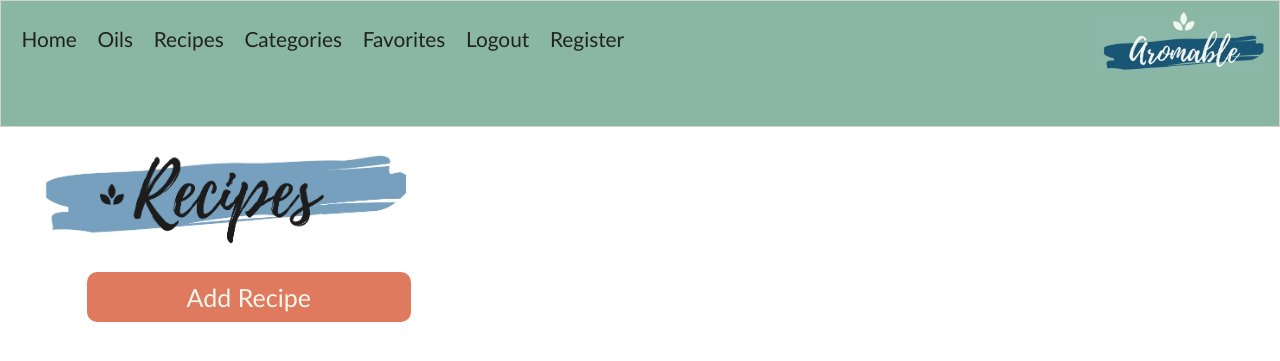
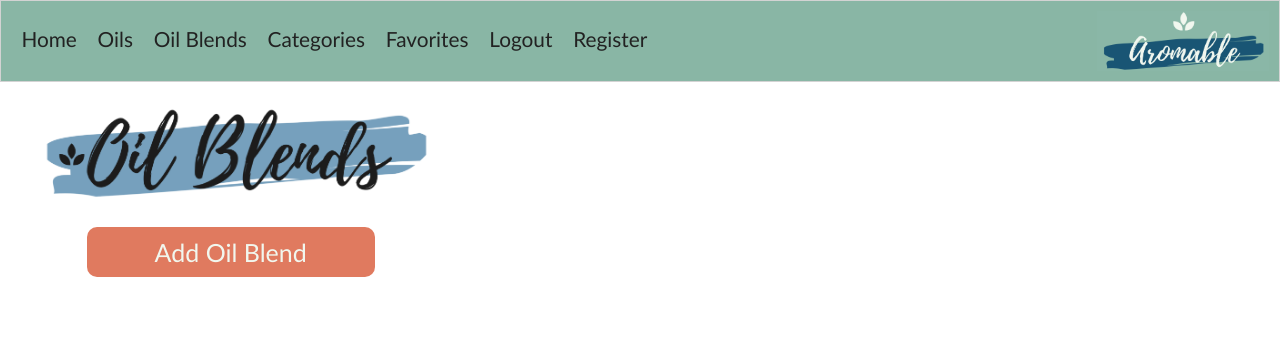
Before and after one commit to kgalleg/Aromable, a Django app: page /recipes/ in a window 1280 px wide. Shown: the top 361 px of the page. Run offline with Django 3.2, Linux system fonts and the light colour scheme; the visitor is signed in with stand-in values (Sample User, id 1); data that the repository does not hold is empty; some libraries are stand-ins or nearby versions.

Commit message:
changed recipes to oil blend

```diff
--- a/aromableapp/static/styles/recipelist.css
+++ b/aromableapp/static/styles/recipelist.css
@@ -3,8 +3,8 @@
     background: #e07a5f;
     border-radius: 10px;
     font-size: 25px;
-    /* margin: 20px; */
-    padding: 10px 100px;
+    margin: 20px;
+    padding: 10px 68px;
     margin-left: 45px;
 
 }
@@ -26,6 +26,6 @@ ol {
     padding-top: 50px;
 }
 
-li {
+/* li {
     height: 80px;
-}
+} */
--- a/aromableapp/templates/home.html
+++ b/aromableapp/templates/home.html
@@ -19,8 +19,8 @@ margin-right: auto;"  >
 <a class="btn btn-secondary home space" href="{% url 'aromableapp:ingredient_form' %}">Add Oil</a>
 <a class="btn btn-secondary home space" href="{% url 'aromableapp:ingredients' %}">View Oil Inventory</a>
 <a class="btn btn-secondary home space" href="{% url 'aromableapp:category_form' %}">Add Category</a>
-<a class="btn btn-secondary home space" href="{% url 'aromableapp:recipes' %}">View Recipes</a>
-<a class="btn btn-secondary home space" href="{% url 'aromableapp:recipe_form' %}">Add Recipe</a>
+<a class="btn btn-secondary home space" href="{% url 'aromableapp:recipes' %}">View Oil Blends</a>
+<a class="btn btn-secondary home space" href="{% url 'aromableapp:recipe_form' %}">Add Oil Blend</a>
 <a class="btn btn-secondary home space" href="{% url 'aromableapp:favorites' %}">View My Favorites</a>
 
 {% endblock content %}
--- a/aromableapp/templates/recipes/form.html
+++ b/aromableapp/templates/recipes/form.html
@@ -27,11 +27,11 @@ margin-right: auto;"  >
     <div class="form-group insideformdiv">
     <fieldset>
       <label for="name"> </label>
-      <input class="form-control" id="name" type="text" name="name" placeholder="Name of Recipe" value="{{ recipe.name }}" />
+      <input class="form-control" id="name" type="text" name="name" placeholder="Oil Blend Name" value="{{ recipe.name }}" />
     </fieldset>
     <fieldset>
       <label for="notes"></label>
-      <input class="form-control" id="notes" type="text" name="notes" placeholder="Recipe Notes" value="{{ recipe.notes }}" />
+      <input class="form-control" id="notes" type="text" name="notes" placeholder="Oil Blend Notes" value="{{ recipe.notes }}" />
     </fieldset>
     <fieldset>
       <label for="exampleSelect1 category">Category </label>
--- a/aromableapp/templates/recipes/list.html
+++ b/aromableapp/templates/recipes/list.html
@@ -20,7 +20,7 @@ margin-right: auto;"  >
     <!-- <h1>Recipes</h1> -->
 <br>
 <div class="addrecipediv"></div>
-    <a class="addrecipe" href="{% url 'aromableapp:recipe_form' %}">Add Recipe</a>
+    <a class="addrecipe" href="{% url 'aromableapp:recipe_form' %}">Add Oil Blend</a>
 
     <ol>
     {% for recipe in all_recipes %}
--- a/aromableapp/templates/shared/base.html
+++ b/aromableapp/templates/shared/base.html
@@ -35,7 +35,7 @@
         <ol class="navList">
             <li class="navList__route navbarspace"><a class="links" href="{% url 'aromableapp:home' %}">Home</a></li>
             <li class="navList__route navbarspace"><a class="links" href="{% url 'aromableapp:ingredients' %}">Oils</a></li>
-            <li class="navList__route navbarspace"><a class="links" href="{% url 'aromableapp:recipes' %}">Recipes</a></li>
+            <li class="navList__route navbarspace"><a class="links" href="{% url 'aromableapp:recipes' %}">Oil Blends</a></li>
             <li class="navList__route navbarspace"><a class="links" href="{% url 'aromableapp:categories' %}">Categories</a></li>
             <li class="navList__route navbarspace"><a class="links" href="{% url 'aromableapp:favorites' %}">Favorites</a></li>
             <li class="navList__route navbarspace"><a class="links" href="{% url 'aromableapp:logout' %}">Logout</a></li>
```
Also changed, not shown: aromableapp/static/images/addrecipe.png, aromableapp/static/images/addrecipe2.png (added), aromableapp/static/images/recipelist.png, aromableapp/static/images/recipelist4.png (added).
